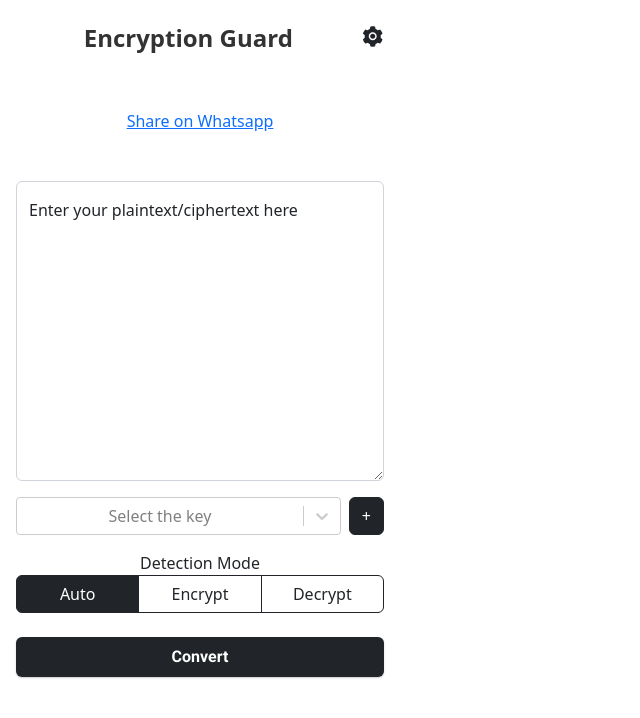
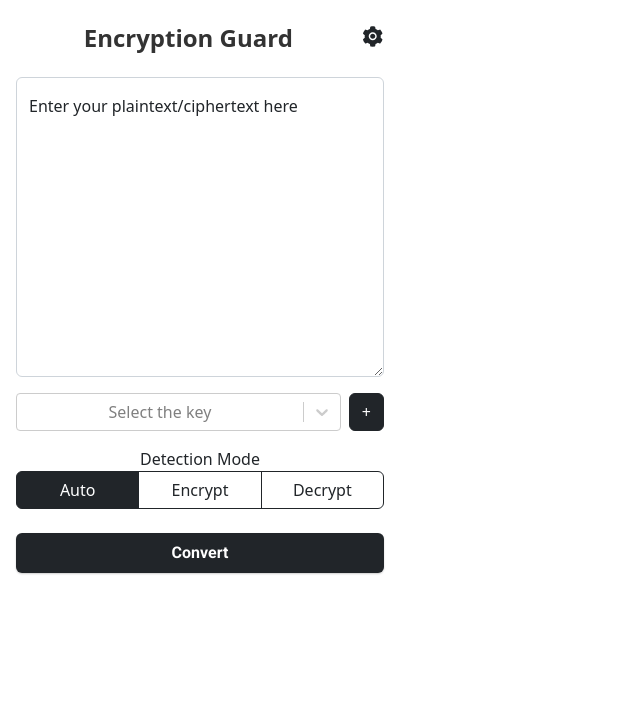
Before and after one commit to RitikVatsal/EncryptionGuard, a React (Create React App) app in the folder extension/: page / in a window 1280 px wide. Shown: the top 718 px of the page, without its empty margins (0-640 px from the left). Built offline with nearby package versions, Linux system fonts and the light colour scheme.

Commit message:
whatsapp share

```diff
--- a/extension/src/App.js
+++ b/extension/src/App.js
@@ -45,6 +45,7 @@
 	const [anyFormError, setAnyFormError] = useState(false); // for height of textbox
 	const [convertedText, setConvertedText] = useState("");
 	const [autoCopyWorked, setAutoCopyWorked] = useState(false);
+	const [showShare, setShowShare] = useState(false);
 
 	const handleClose = () => setAddKeyModalVisible(false);
 	const handleShow = () => setAddKeyModalVisible(true);
@@ -83,6 +84,7 @@
 			event.stopPropagation();
 			setValidated(true);
 			setAnyFormError(true);
+			setShowShare(false);
 		} else {
 			if (keySelected == null) {
 				setKeySelectionError(true);
@@ -111,6 +113,7 @@
 					setAutoCopyWorked(false);
 				}, 4000);
 			}
+			setShowShare(true);
 		}
 	};
 
@@ -149,7 +152,9 @@
 		// if value is empty, hide copy button
 		if (event.target.value == "") {
 			setCopyVisible(false);
+			setShowShare(false);
 		} else setAnyFormError(false);
+
 		setStatus("");
 		if (detectionMode % 2 == 1) setDetectionMode(1);
 	};
@@ -163,7 +168,6 @@
 				<Settings />
 			) : (
 				<>
-					<Share url={convertedText} />
 					<Form noValidate validated={validated} className='m-3' onSubmit={handleSubmit} id='form'>
 						<div style={{ position: "relative" }}>
 							<FloatingLabel controlId='user_input_text' label={`Enter your ${detectionMode == 1 ? "plaintext/ciphertext" : detectionMode == 2 ? "plaintext" : "ciphertext"} here`} className='my-2'>
@@ -209,6 +213,7 @@
 							</div>
 						</button>
 					</Form>
+					{showShare && <Share url={convertedText} />}
 				</>
 			)}
 			<Modal show={addKeyModalVisible} onHide={handleClose}>
--- a/extension/src/Components/Share.js
+++ b/extension/src/Components/Share.js
@@ -1,15 +1,22 @@
 import React from "react";
-
+import Button from "react-bootstrap/Button";
+import { MdWhatsapp } from "react-icons/md";
 import { FacebookShareButton, FacebookIcon, WhatsappShareButton, WhatsappIcon } from "react-share";
 function Share(url) {
 	console.log("url", url);
-
+	// function to url encode the text
+	const urlEncode = (text) => {
+		return encodeURIComponent(text);
+	};
+	const openInNewTab = (url) => {
+		window.open(url, "_blank", "noopener,noreferrer");
+	};
 	return (
-		<div className='my-5'>
-			<div>
-				{/* https://web.whatsapp.com/send/?phone=+918700114640&text=sample+text */}
-				<a href={`https://web.whatsapp.com/send/?text=${url}`}>Share on Whatsapp</a>
-			</div>
+		<div className='mb-2 mx-3'>
+			<Button variant='outline-success' onClick={() => openInNewTab(`https://web.whatsapp.com/send/?text=${urlEncode(url)}`)}>
+				<MdWhatsapp className='me-2' style={{ width: "25px", height: "25px" }} />
+				Share on Whatsapp
+			</Button>
 		</div>
 	);
 }
```
Also changed, not shown: 1 other file (tests, documents, lock files or other folders).
